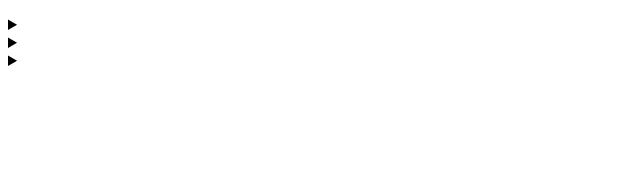
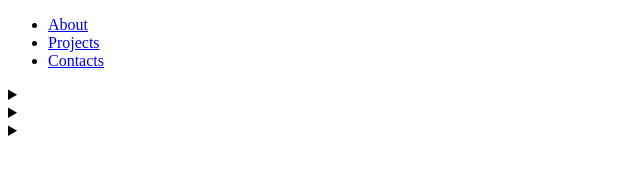
Before and after one commit to fili5863/mygitexercise, a plain HTML site: page index.html in a window 1280 px wide. Shown: the whole page, without its empty margins (0-640 px from the left). Drawn offline with Linux system fonts and the light colour scheme.

Commit message:
navigation

```diff
--- a/index.html
+++ b/index.html
@@ -10,7 +10,15 @@
     <!-- header+main>section#about>(.text+figure>figcaption)^section#projects>article.project*3>.image+details>summary^^^^footer
  -->
     <!-- header+main>(section#about>(.text+figure>figcaption)^section#projects>article.project*3>.image+details>summary)^footer -->
-    <header></header>
+    <header>
+      <nav>
+        <ul>
+          <li><a href="#about">About</a></li>
+          <li><a href="#projects">Projects</a></li>
+          <li><a href="contacts.html">Contacts</a></li>
+        </ul>
+      </nav>
+    </header>
     <main>
       <section id="about">
         <div class="text"></div>
```
